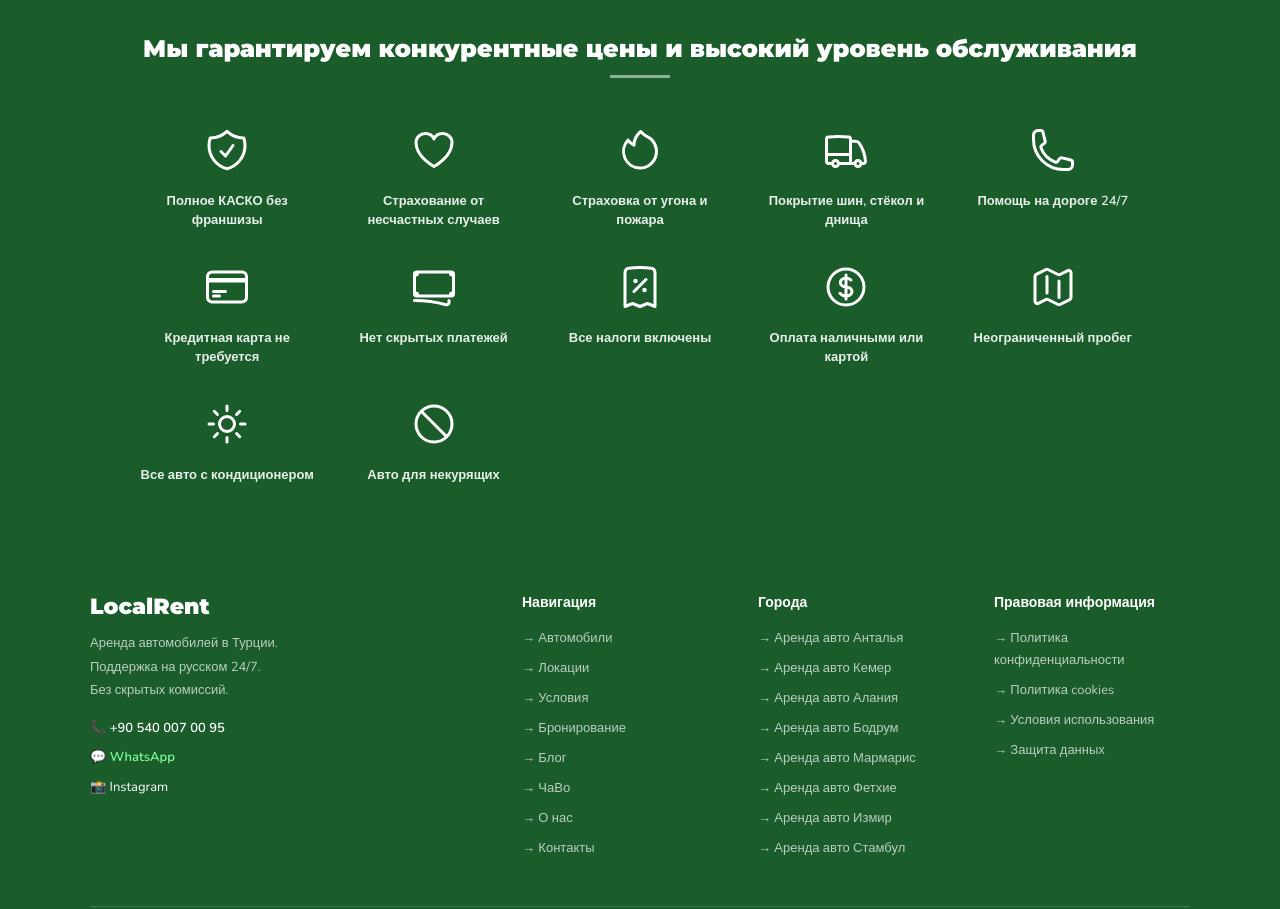
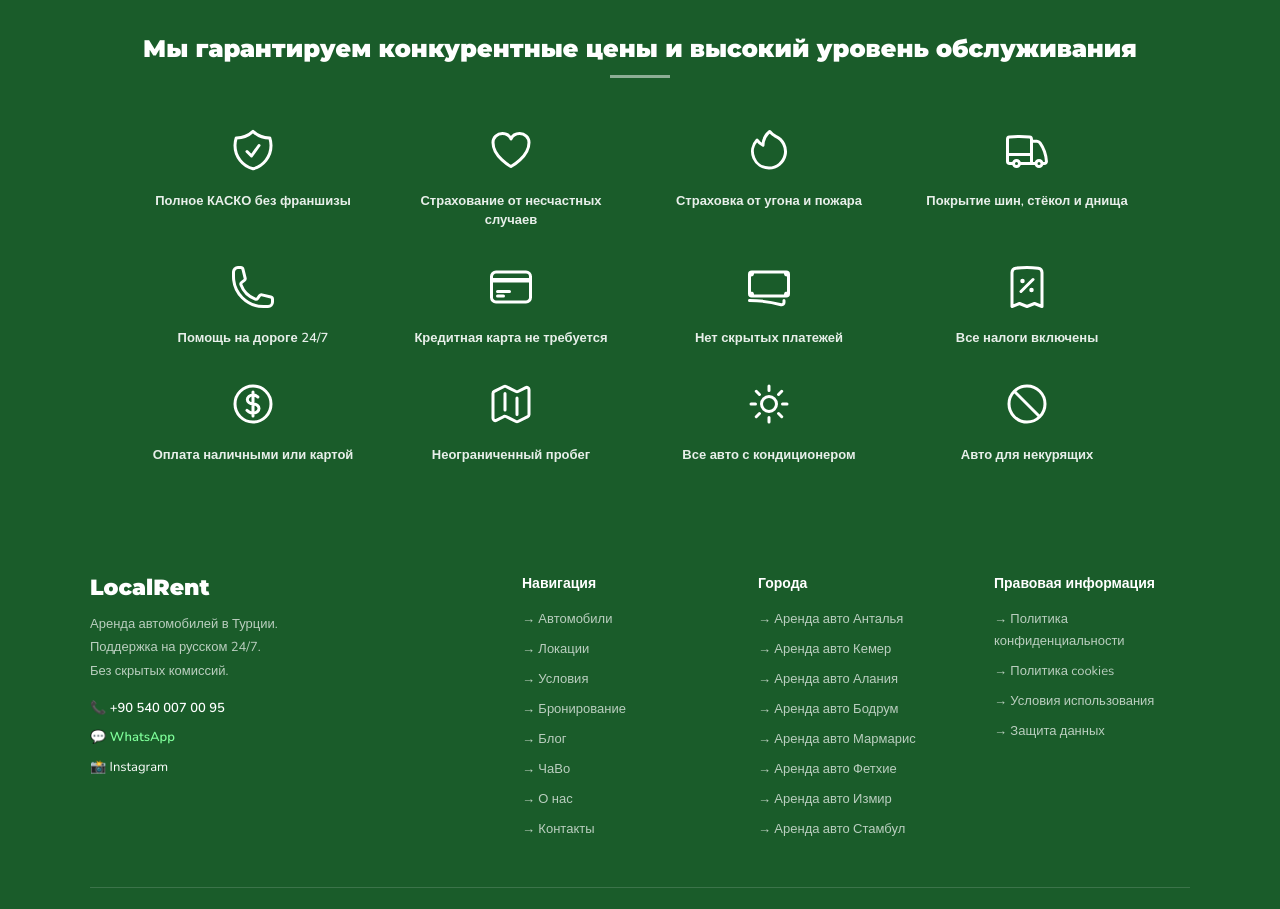
Before and after one commit to ozturkkrasim-png/localrent, a React (Vite) app: page / in a window 1280 px wide. Shown: the part 2260-3169 px from the top of the page. Built offline with nearby package versions, Linux system fonts and the light colour scheme.

Commit message:
Update App.jsx

```diff
--- a/src/App.jsx
+++ b/src/App.jsx
@@ -840,7 +840,7 @@ export default function App() {
           <div style={{ maxWidth: 1000, margin: "0 auto" }}>
             <h2 style={{ fontFamily: "Montserrat,sans-serif", fontSize: 24, fontWeight: 900, color: "#fff", textAlign: "center", marginBottom: 8 }}>{t.featTitle}</h2>
             <div style={{ width: 60, height: 3, background: "rgba(255,255,255,0.5)", margin: "12px auto 48px" }} />
-            <div className="features-grid" style={{ display: "grid", gridTemplateColumns: "repeat(5,1fr)", gap: 32 }}>
+            <div className="features-grid" style={{ display: "grid", gridTemplateColumns: "repeat(4,1fr)", gap: 32 }}>
               {[
                 { d: "M9 12.75L11.25 15 15 9.75m-3-7.036A11.959 11.959 0 013.598 6 11.955 11.955 0 003 9.749c0 5.592 3.824 10.29 9 11.623 5.176-1.332 9-6.03 9-11.622 0-1.31-.21-2.571-.598-3.751h-.152c-3.196 0-6.1-1.248-8.25-3.285z", text: lang==="ru"?"Полное КАСКО без франшизы":lang==="tr"?"Muafiyetsiz Tam Kasko":"Full Comprehensive Insurance" },
                 { d: "M21 8.25c0-2.485-2.099-4.5-4.688-4.5-1.935 0-3.597 1.126-4.312 2.733-.715-1.607-2.377-2.733-4.313-2.733C5.1 3.75 3 5.765 3 8.25c0 7.22 9 12 9 12s9-4.78 9-12z", text: lang==="ru"?"Страхование от несчастных случаев":lang==="tr"?"Kaza Sigortası":"Accident Insurance" },
```
